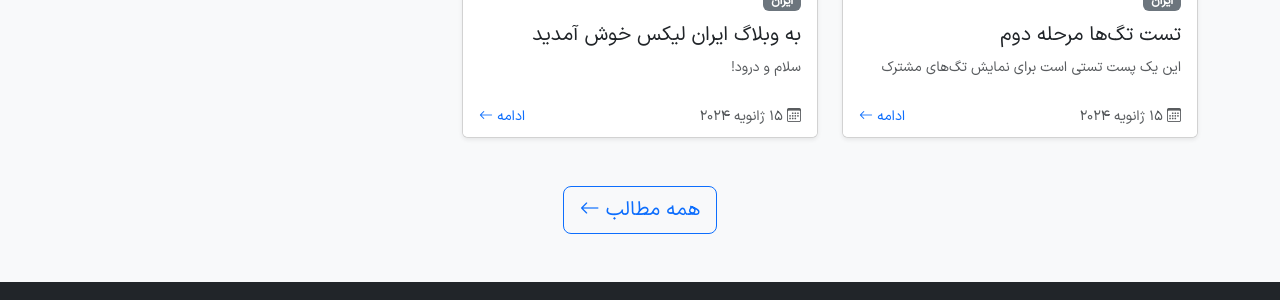
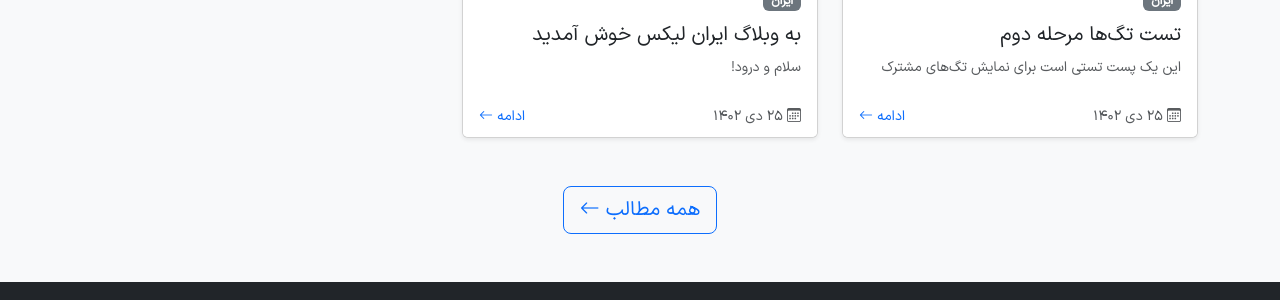
Before and after one commit to iranleaks/iranleaks.github.io, a Jekyll site: the page built from index.html, in a window 1280 px wide and 1360 px high. Shown: the part 857-1157 px from the top of the window. Built offline with Jekyll 4.4.1, drawn with Linux system fonts in a browser that asks for light colours; some of the changed lines change nothing that is shown.

Commit message:
Update date-fa.html

```diff
--- a/_includes/date-fa.html
+++ b/_includes/date-fa.html
@@ -1,23 +1,95 @@
-{%- assign day   = include.date | date: "%-d" -%}
-{%- assign month = include.date | date: "%-m" -%}
-{%- assign year  = include.date | date: "%Y" -%}
+{%- comment -%}
+  تبدیل تاریخ میلادی به جلالی
+  ورودی: include.date  (تاریخ معتبر Liquid، مثل page.date)
+  خروجی: مثال → ۲۵ دی ۱۴۰۲
+{%- endcomment -%}
 
-{%- case month -%}
-{%- when "1"  -%}{%- assign month_fa = "ژانویه" -%}
-{%- when "2"  -%}{%- assign month_fa = "فوریه" -%}
-{%- when "3"  -%}{%- assign month_fa = "مارس" -%}
-{%- when "4"  -%}{%- assign month_fa = "آوریل" -%}
-{%- when "5"  -%}{%- assign month_fa = "مه" -%}
-{%- when "6"  -%}{%- assign month_fa = "ژوئن" -%}
-{%- when "7"  -%}{%- assign month_fa = "ژوئیه" -%}
-{%- when "8"  -%}{%- assign month_fa = "اوت" -%}
-{%- when "9"  -%}{%- assign month_fa = "سپتامبر" -%}
-{%- when "10" -%}{%- assign month_fa = "اکتبر" -%}
-{%- when "11" -%}{%- assign month_fa = "نوامبر" -%}
-{%- when "12" -%}{%- assign month_fa = "دسامبر" -%}
+{%- assign gy = include.date | date: "%Y" | plus: 0 -%}
+{%- assign gm = include.date | date: "%-m" | plus: 0 -%}
+{%- assign gd = include.date | date: "%-d" | plus: 0 -%}
+
+{%- assign gy1600 = gy | minus: 1600 -%}
+{%- assign gm0 = gm | minus: 1 -%}
+{%- assign gd0 = gd | minus: 1 -%}
+
+{%- case gm0 -%}
+  {%- when 0 -%}{%- assign g_days_before = 0 -%}
+  {%- when 1 -%}{%- assign g_days_before = 31 -%}
+  {%- when 2 -%}{%- assign g_days_before = 59 -%}
+  {%- when 3 -%}{%- assign g_days_before = 90 -%}
+  {%- when 4 -%}{%- assign g_days_before = 120 -%}
+  {%- when 5 -%}{%- assign g_days_before = 151 -%}
+  {%- when 6 -%}{%- assign g_days_before = 181 -%}
+  {%- when 7 -%}{%- assign g_days_before = 212 -%}
+  {%- when 8 -%}{%- assign g_days_before = 243 -%}
+  {%- when 9 -%}{%- assign g_days_before = 273 -%}
+  {%- when 10 -%}{%- assign g_days_before = 304 -%}
+  {%- when 11 -%}{%- assign g_days_before = 334 -%}
 {%- endcase -%}
 
-{%- assign day_fa  = day  | replace: "0","۰" | replace: "1","۱" | replace: "2","۲" | replace: "3","۳" | replace: "4","۴" | replace: "5","۵" | replace: "6","۶" | replace: "7","۷" | replace: "8","۸" | replace: "9","۹" -%}
-{%- assign year_fa = year | replace: "0","۰" | replace: "1","۱" | replace: "2","۲" | replace: "3","۳" | replace: "4","۴" | replace: "5","۵" | replace: "6","۶" | replace: "7","۷" | replace: "8","۸" | replace: "9","۹" -%}
+{%- assign part1 = gy1600 | times: 365 -%}
+{%- assign gy3   = gy1600 | plus: 3 -%}
+{%- assign gy99  = gy1600 | plus: 99 -%}
+{%- assign gy399 = gy1600 | plus: 399 -%}
+{%- assign part2 = gy3   | divided_by: 4 -%}
+{%- assign part3 = gy99  | divided_by: 100 -%}
+{%- assign part4 = gy399 | divided_by: 400 -%}
 
-{{- day_fa }} {{ month_fa }} {{ year_fa -}}
+{%- assign g_day_no = part1 | plus: part2 | minus: part3 | plus: part4 | plus: gd0 | plus: g_days_before -%}
+
+{%- assign gy_mod4   = gy | modulo: 4 -%}
+{%- assign gy_mod100 = gy | modulo: 100 -%}
+{%- assign gy_mod400 = gy | modulo: 400 -%}
+{%- assign is_leap = false -%}
+{%- if gy_mod4 == 0 and gy_mod100 != 0 -%}{%- assign is_leap = true -%}{%- endif -%}
+{%- if gy_mod400 == 0 -%}{%- assign is_leap = true -%}{%- endif -%}
+
+{%- if gm0 > 1 and is_leap -%}
+  {%- assign g_day_no = g_day_no | plus: 1 -%}
+{%- endif -%}
+
+{%- assign j_day_no = g_day_no | minus: 79 -%}
+{%- assign j_np = j_day_no | divided_by: 12053 -%}
+{%- assign j_day_no = j_day_no | modulo: 12053 -%}
+
+{%- assign j_np33 = j_np | times: 33 -%}
+{%- assign j_day_1461 = j_day_no | divided_by: 1461 -%}
+{%- assign j_day_1461_4 = j_day_1461 | times: 4 -%}
+{%- assign jy = 979 | plus: j_np33 | plus: j_day_1461_4 -%}
+{%- assign j_day_no = j_day_no | modulo: 1461 -%}
+
+{%- if j_day_no >= 366 -%}
+  {%- assign jd1 = j_day_no | minus: 1 -%}
+  {%- assign jy_inc = jd1 | divided_by: 365 -%}
+  {%- assign jy = jy | plus: jy_inc -%}
+  {%- assign j_day_no = jd1 | modulo: 365 -%}
+{%- endif -%}
+
+{%- if j_day_no < 186 -%}
+  {%- assign jm = j_day_no | divided_by: 31 | plus: 1 -%}
+  {%- assign jd = j_day_no | modulo: 31 | plus: 1 -%}
+{%- else -%}
+  {%- assign jm_calc = j_day_no | minus: 186 -%}
+  {%- assign jm = jm_calc | divided_by: 30 | plus: 7 -%}
+  {%- assign jd = jm_calc | modulo: 30 | plus: 1 -%}
+{%- endif -%}
+
+{%- case jm -%}
+  {%- when 1  -%}{%- assign jm_name = "فروردین" -%}
+  {%- when 2  -%}{%- assign jm_name = "اردیبهشت" -%}
+  {%- when 3  -%}{%- assign jm_name = "خرداد" -%}
+  {%- when 4  -%}{%- assign jm_name = "تیر" -%}
+  {%- when 5  -%}{%- assign jm_name = "مرداد" -%}
+  {%- when 6  -%}{%- assign jm_name = "شهریور" -%}
+  {%- when 7  -%}{%- assign jm_name = "مهر" -%}
+  {%- when 8  -%}{%- assign jm_name = "آبان" -%}
+  {%- when 9  -%}{%- assign jm_name = "آذر" -%}
+  {%- when 10 -%}{%- assign jm_name = "دی" -%}
+  {%- when 11 -%}{%- assign jm_name = "بهمن" -%}
+  {%- when 12 -%}{%- assign jm_name = "اسفند" -%}
+{%- endcase -%}
+
+{%- assign jd_fa = jd | append: "" | replace: "0","۰" | replace: "1","۱" | replace: "2","۲" | replace: "3","۳" | replace: "4","۴" | replace: "5","۵" | replace: "6","۶" | replace: "7","۷" | replace: "8","۸" | replace: "9","۹" -%}
+{%- assign jy_fa = jy | append: "" | replace: "0","۰" | replace: "1","۱" | replace: "2","۲" | replace: "3","۳" | replace: "4","۴" | replace: "5","۵" | replace: "6","۶" | replace: "7","۷" | replace: "8","۸" | replace: "9","۹" -%}
+
+{{- jd_fa }} {{ jm_name }} {{ jy_fa -}}
```
